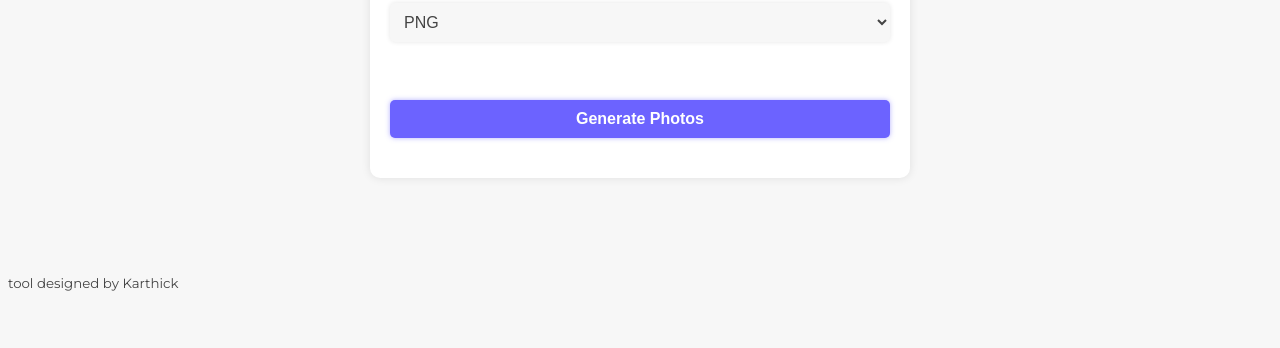
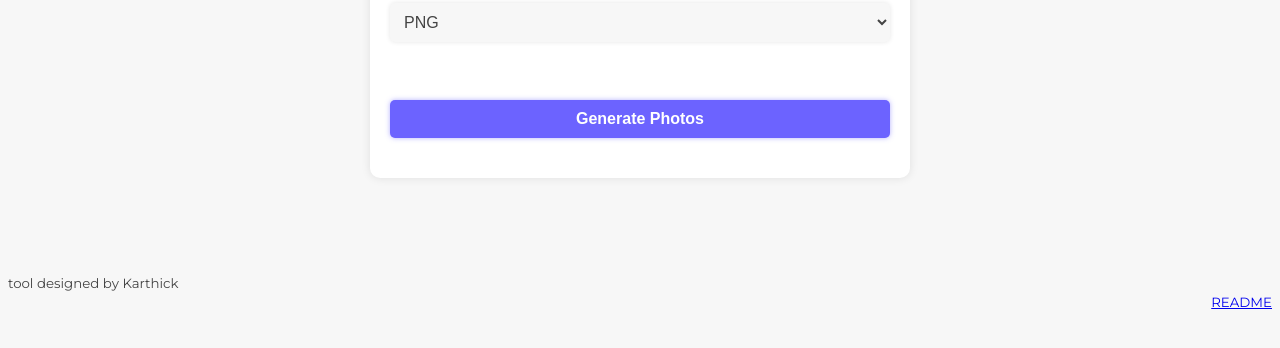
Before and after one commit to btmstage3/btmstage3-cbphotoprint.github.io, a plain HTML site: page index.html in a window 1280 px wide. Shown: the part 252-600 px from the top of the page. Drawn offline with nearby package versions, Linux system fonts and the light colour scheme.

Commit message:
Add files via upload

```diff
--- a/index.html
+++ b/index.html
@@ -165,7 +165,13 @@ $(document).ready(function(){
 	    <br>
 	    <small>tool  designed by <a   target="_blank">Karthick</a></small>
 	</div>
+<div style="float:right;">
 
+	    <br>
+	     <br>
+	    <small><a href="https://github.com/btmstage3/btmstage3-cbphotoprint.github.io/blob/main/README.md" target="_blank">README</a></small>
+
+	</div>
 
 </body>
 
```
